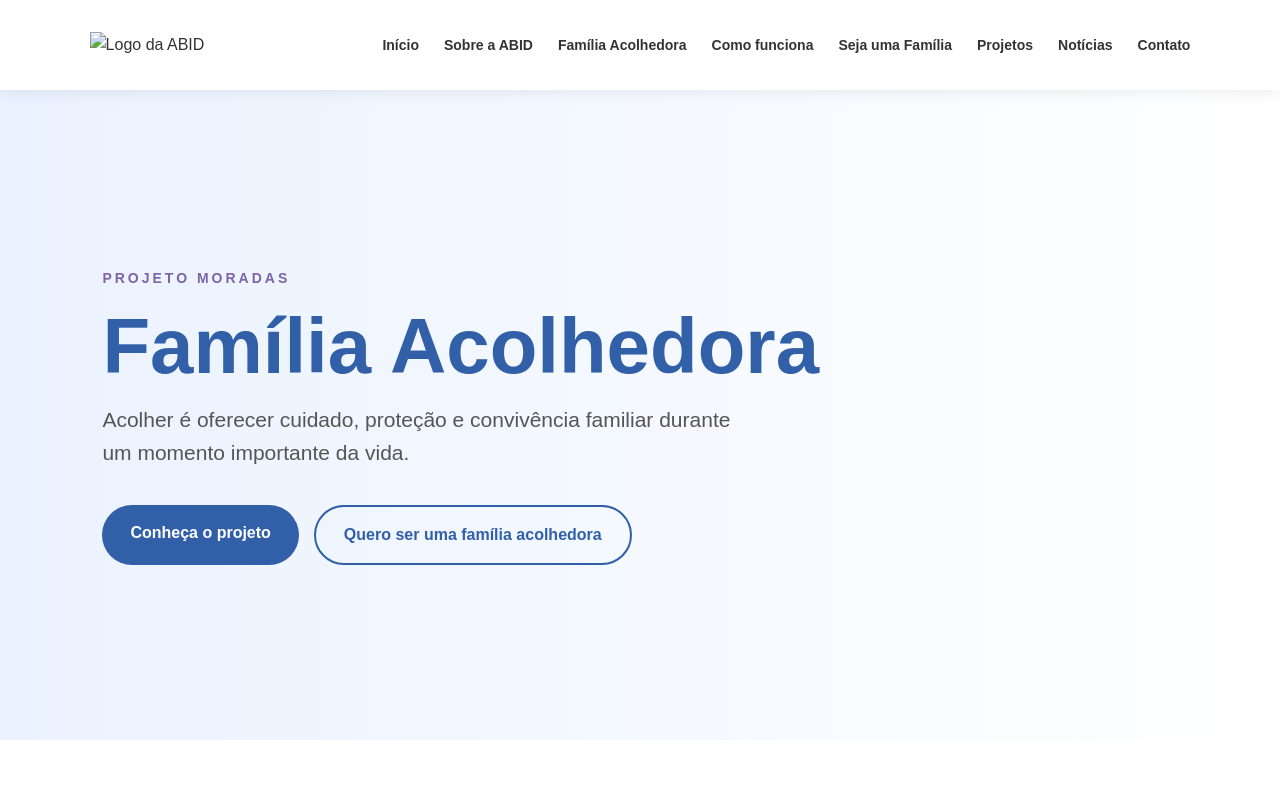
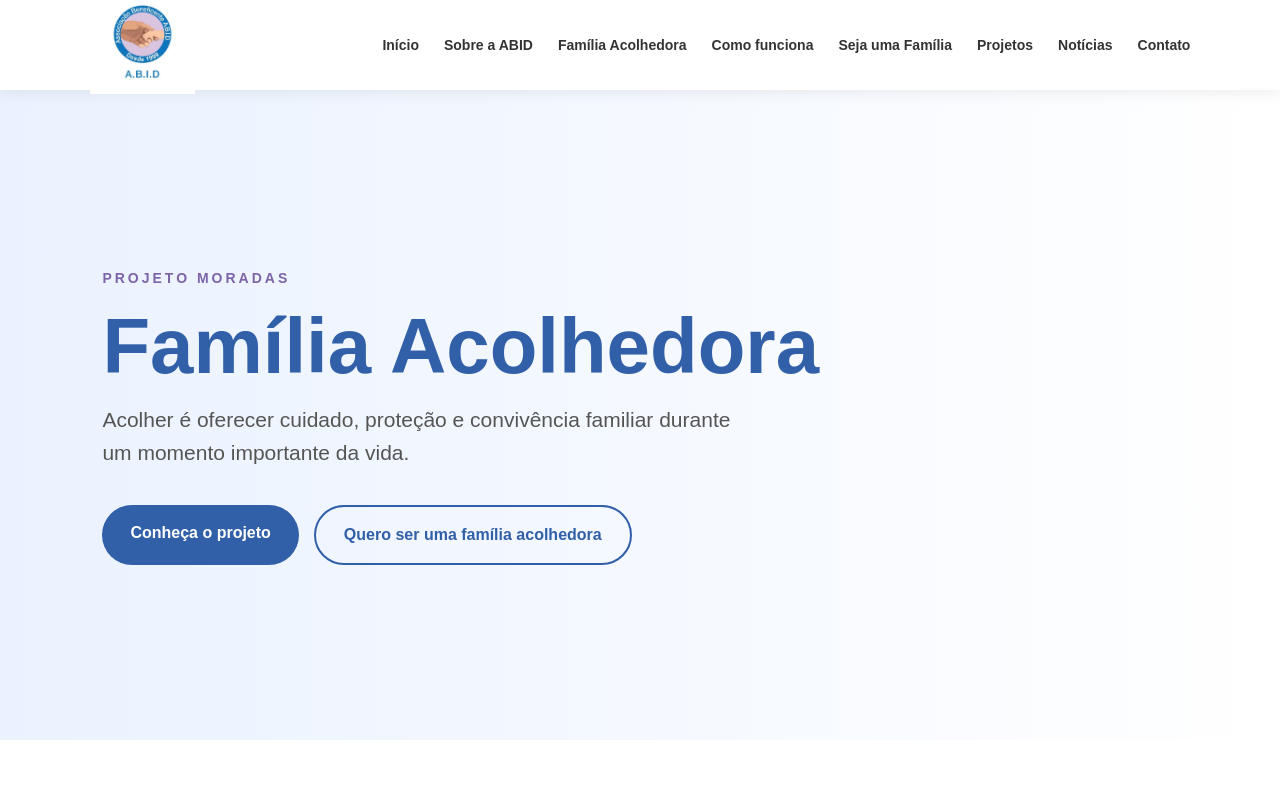
Before and after one commit to bonini-mtz/site_abid, a plain HTML site: page index.html in a window 1280 px wide. Shown: the top 800 px of the page. Drawn offline with Linux system fonts and the light colour scheme.

Commit message:
Update index.html

```diff
--- a/index.html
+++ b/index.html
@@ -20,7 +20,7 @@
     <header class="header">
 
         <a href="index.html" class="logo">
-            <img src="./imagens/images.jpg" alt="Logo da ABID">
+            <img src="images.jpg" alt="Logo da ABID">
         </a>
 
         <button class="menu-button" id="menuButton">
```
